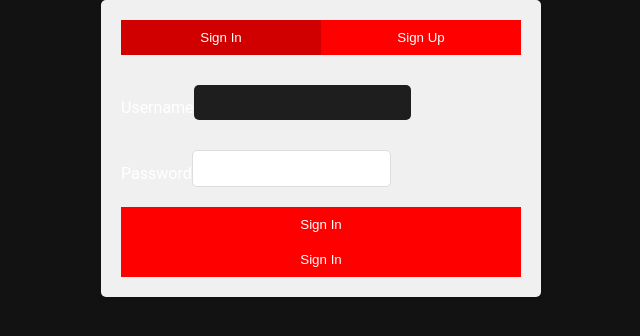
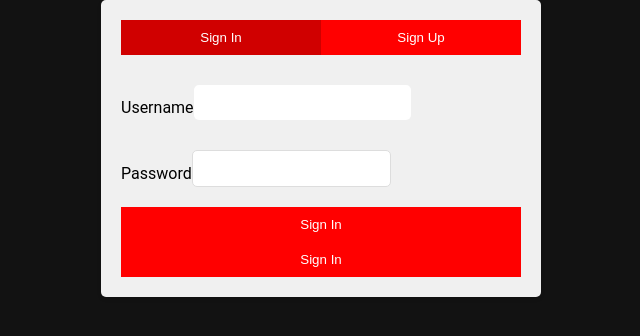
Before and after one commit to JD037/atlas-cinema-guru, a React (Create React App) app: page / in a window 1280 px wide. Shown: the top 336 px of the page, without its empty margins (319-959 px from the left). Built offline with nearby package versions, Linux system fonts and the light colour scheme.

Commit message:
updating login css

```diff
--- a/src/components/general/general.css
+++ b/src/components/general/general.css
@@ -2,7 +2,7 @@
 
 body {
 	background-color: #121212;
-	color: #FFFFFF;
+	color: #000000;
 	font-family: 'Roboto', sans-serif;
 }
 
@@ -33,8 +33,8 @@ select {
 	padding: 10px;
 	border: none;
 	border-radius: 5px;
-	background-color: #1E1E1E;
-	color: #FFFFFF;
+	background-color: #ffffff;
+	color: #000000;
 }
 
 input[type="text"]::placeholder,
--- a/src/routes/auth/Authentication.js
+++ b/src/routes/auth/Authentication.js
@@ -39,21 +39,26 @@ const Authentication = ({ setIsLoggedIn, setUserUsername }) => {
 			</div>
 			<form className="auth-form" onSubmit={handleSubmit}>
 				{isLogin ? (
+					<>
 						<Login
 							username={username}
 							setUsername={setUsername}
 							password={password}
 							setPassword={setPassword}
 						/>
+						<Button label="Sign In" type="submit" />
+					</>
 				) : (
+					<>
 						<Register
 							username={username}
 							setUsername={setUsername}
 							password={password}
 							setPassword={setPassword}
 						/>
+						<Button label="Sign Up" type="submit" />
+					</>
 				)}
-				<Button label={isLogin ? "Sign In" : "Sign Up"} type="submit" />
 			</form>
 		</div>
 	);
```
Lines whose indentation alone changed are shown as unchanged.
